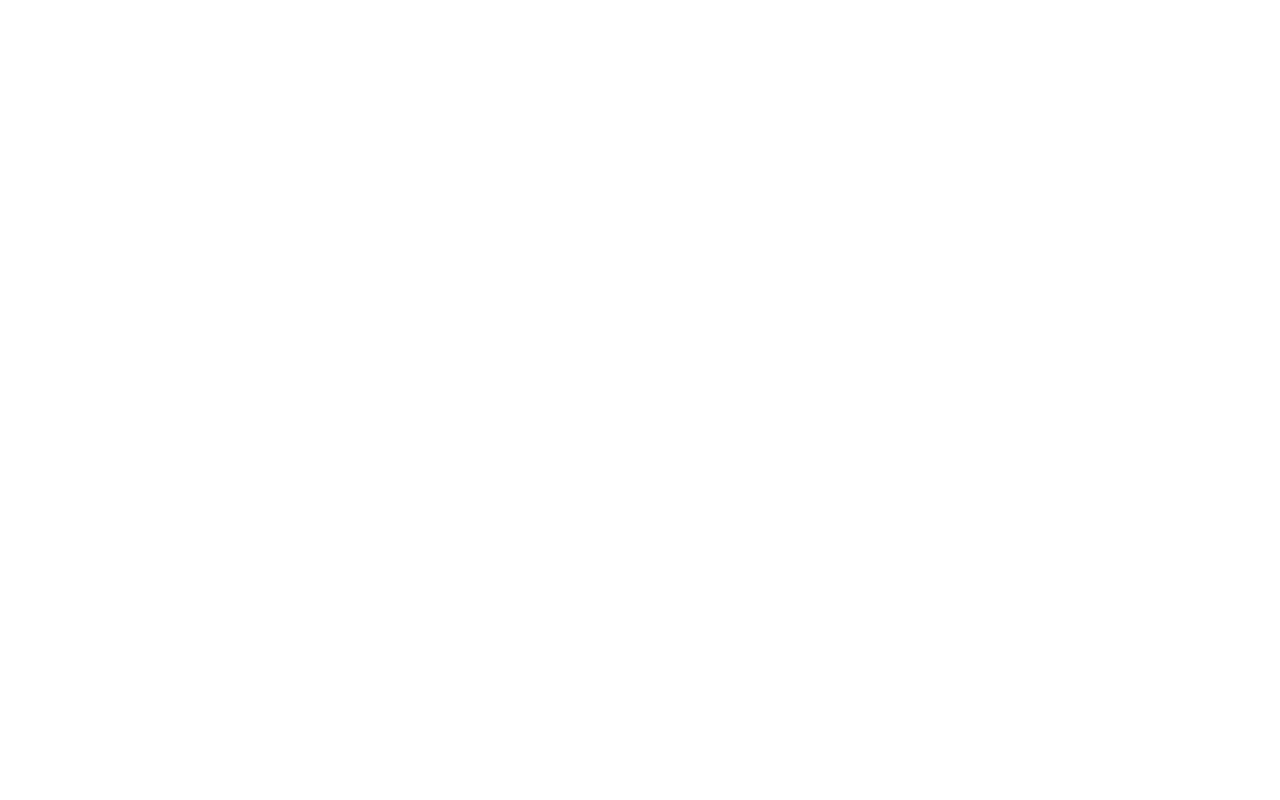
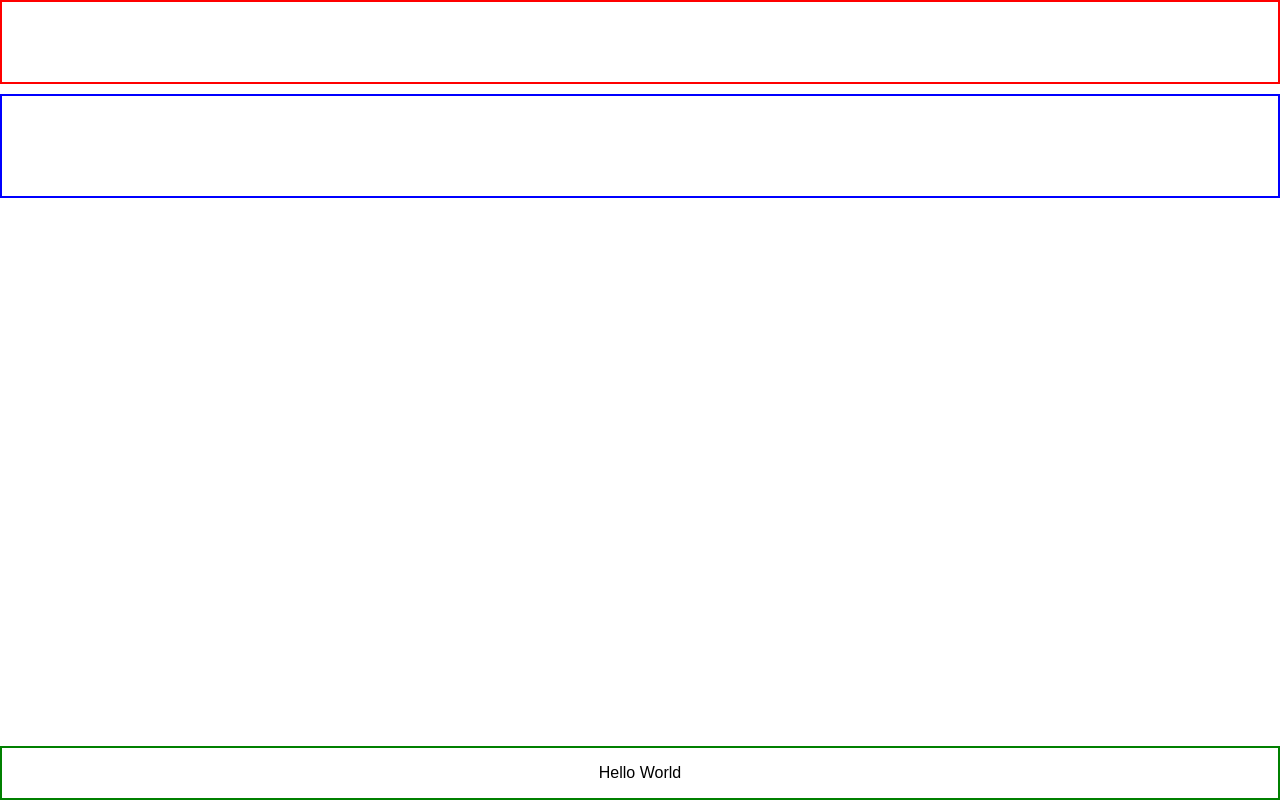
Before and after one commit to mellownin/etch-a-sketch, a plain HTML site: page index.html in a window 1280 px wide. Drawn offline with Linux system fonts and the light colour scheme.

Commit message:
Construct flex objects for header, content, and footer

```diff
--- a/css-styles.css
+++ b/css-styles.css
@@ -0,0 +1,39 @@
+html, body {height: 100%;
+margin: 0;
+padding: 0;
+font-family: Arial, Helvetica, sans-serif;
+}
+
+div.page-container {
+    display: flex;
+    flex-flow: column;
+    height: 100vh;
+    flex: 1 1 auto;
+}
+
+div.page-header {
+    display: flex;
+    height: 80px;
+    border: 2px solid red;
+    margin-bottom: 10px;
+}
+
+div.page-content {
+    display: flex;
+    min-height: 100px;
+    border: 2px solid blue;
+}
+
+div.page-footer {
+    display: flex;
+    margin-top: auto;
+    justify-content: center;
+    align-items: center;
+    height: 50px;
+    border: 2px solid green;
+}
+
+h1, h2, h3, p {
+    margin: 0px;
+    padding: 0px;
+}
--- a/index.html
+++ b/index.html
@@ -6,15 +6,18 @@
         <title>Etch-a-Sketch</title>
     </head>
     <body>
-        <div class = "page-header">
+        <div class = "page-container">
+            <div class = "page-header">
+            </div>
 
-        </div>
-        <div class = "page-content">
-            <div class = "control-panel"></div>
-            <div class = "sketch-grid"></div>
-        </div>
-        <div class = "page-footer">
+            <div class = "page-content">
+                <div class = "control-panel"></div>
+                <div class = "sketch-grid"></div>
 
+            </div>
+            <div class = "page-footer">
+                <p>Hello World</p>
+            </div>
         </div>
         <script src = "dynamic-page-elements.js" defer></script>
     </body>
```
